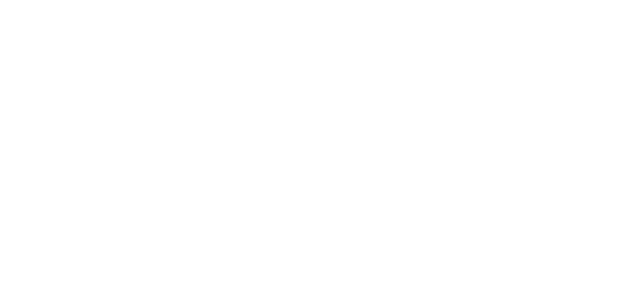
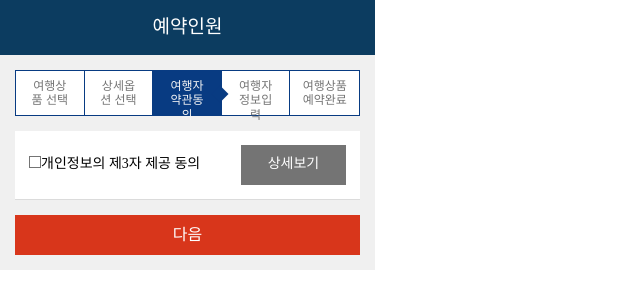
Before and after one commit to funcsom/kise_travel_tech_client, a React (Vite) app: page /traveleragree in a window 1280 px wide. Before the commit this address had no page. Shown: the top 308 px of the page, without its empty margins (0-640 px from the left). Built offline with nearby package versions, Linux system fonts and the light colour scheme; a web font is replaced by a local one.

Commit message:
여행자 약관동의 페이지 라우팅 구현

```diff
--- a/src/App.jsx
+++ b/src/App.jsx
@@ -4,15 +4,20 @@
 import Component from "./components/common/ComponentExample";
 import SelectProduct from "./pages/select-product-page/SelectProduct";
 import SelectDetail from "./pages/select-detail-page/SelectDetail";
+import TravelerAgree from "./pages/traveler-agree-page/TravelerAgree";
+import styles from "./App.module.css";
 
 function App() {
   return (
+    <div className={styles.App}>
       <Routes>
         <Route path="/" element={<LovingLocal />} />
         <Route path="/localtrip" element={<LocalTrip />} />
         <Route path="/selectproduct" element={<SelectProduct />} />
         <Route path="/selectdetail" element={<SelectDetail />} />
+        <Route path="/traveleragree" element={<TravelerAgree />} />
       </Routes>
+    </div>
   );
 }
 
--- a/src/App.module.css
+++ b/src/App.module.css
@@ -1,5 +1,6 @@
 .App {
   max-width: 375px;
+  min-height: 667px;
 }
 
 .App > main {
--- a/src/components/Button.module.css
+++ b/src/components/Button.module.css
@@ -3,3 +3,11 @@
   padding: 12px 16px;
   color: var(--color-white);
 }
+
+.seedetail {
+  background-color: var(--color-gray-400);
+  padding: 11.5px 28px;
+  color: var(--color-white);
+  flex-shrink: 0;
+  font: var(--font-b3-r);
+}
--- a/src/components/common/Body.module.css
+++ b/src/components/common/Body.module.css
@@ -4,4 +4,5 @@
   gap: 15px;
   background-color: #f0f0f0;
   padding: 15px;
+  flex: 1;
 }
--- /dev/null
+++ b/src/pages/traveler-agree-page/TravelerAgree.jsx
@@ -0,0 +1,76 @@
+import { useState } from "react";
+import Body from "../../components/common/Body";
+import Progressbar from "../../components/common/Progressbar";
+import Header from "../../components/Header";
+import Wrapper from "../../components/common/Wrapper";
+
+import AgreeText from "./components/AgreeText";
+import Button from "../../components/Button";
+
+const TravelerAgree = (props) => {
+  const [open, setOpen] = useState(false);
+  const [haveSeen, setHaveSeen] = useState(false);
+  const [checked, setChecked] = useState(false);
+
+  const handleClick = () => {
+    setOpen(!open);
+    setHaveSeen(true);
+  };
+
+  const handleCheckboxChange = () => {
+    if (haveSeen) {
+      setChecked(!checked);
+    } else {
+      alert("[상세보기] 확인 후 동의 가능합니다");
+    }
+  };
+
+  return (
+    <div>
+      <Header text="예약인원" />
+      <Body>
+        <Progressbar nthChild={3} />
+        <Wrapper>
+          <div style={{ display: "flex", flexDirection: "column", flex: "1" }}>
+            <div
+              style={{
+                font: "var(--font-b3-r)",
+                display: "flex",
+                flexDirection: "row",
+                alignItems: "center",
+                justifyContent: "space-between",
+              }}
+            >
+              <div>
+                <input
+                  type="checkbox"
+                  id="agree"
+                  style={{ marginRight: "0" }}
+                  onChange={handleCheckboxChange}
+                  checked={checked}
+                />
+                <label htmlFor="agree">개인정보의 제3자 제공 동의</label>
+              </div>
+
+              <button
+                onClick={handleClick}
+                style={{
+                  width: "105px",
+                  height: "40px",
+                  backgroundColor: "var(--color-gray-400)",
+                  color: "var(--color-white)",
+                }}
+              >
+                상세보기
+              </button>
+            </div>
+            {open && <AgreeText />}
+          </div>
+        </Wrapper>
+        <Button text="다음" type="cta" />
+      </Body>
+    </div>
+  );
+};
+
+export default TravelerAgree;
--- /dev/null
+++ b/src/pages/traveler-agree-page/components/AgreeText.jsx
@@ -0,0 +1,39 @@
+const AgreeText = (props) => {
+  return (
+    <div
+      style={{
+        font: "var(--font-b1)",
+        color: "var(--color-gray-400)",
+        padding: "16px 14px",
+      }}
+    >
+      ○ 개인정보의 제3자 제공
+      <br />* 한국철도공사는 정보주체의 개인정보를 제1 조(개인정보의
+      처리목적)에서 명시한 범위 내 에서만 처리하며, 정보주체의 동의, 법류의
+      특별한 규정 등 「개인정보 보호법』 제17조 및 제 18조에 해당하는 경우에만
+      개인정보를 제3자 에게 제공합니다.
+      <br />* 한국철도공사는 다음과 같이개인정보를 제 3자에게 제공하고 있습니다.
+      <br />
+      <br />
+      1. 철도회원정보, 예약자 및 여행자 정보
+      <br />
+      <strong style={{ fontWeight: "900" }}>
+        - 제공받는 자 : 상품운영여행사
+      </strong>
+      <br />
+      <strong style={{ fontWeight: "900" }}>
+        - 제공목적 : 예약 당해 상품 제공
+      </strong>
+      <br />- 제공근거 : 정보주체의 동의
+      <br />- 제공항목 : 이름, 성별, 휴대전화, 생년월일, 이메일
+      <br />
+      <strong style={{ fontWeight: "900" }}>
+        - 제공받는 자의 이용기간 : 정보주체의 당해 상품 이용 종료 시점까지
+      </strong>
+      <br />- 수집 동의 거부 및 불이익 : 개인정보의 제 3자 제공에 동의하지 않을
+      권리가 있으나 거부 시 당해 상품 이용이 제한됩니다.
+    </div>
+  );
+};
+
+export default AgreeText;
```
Lines whose indentation alone changed are shown as unchanged.
